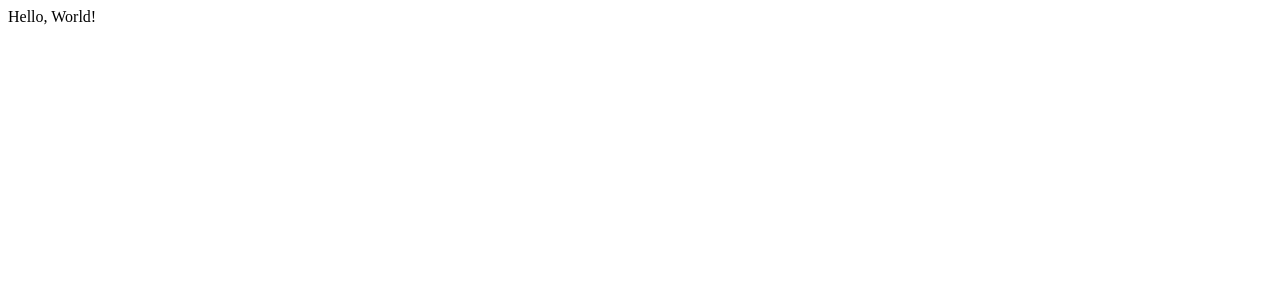
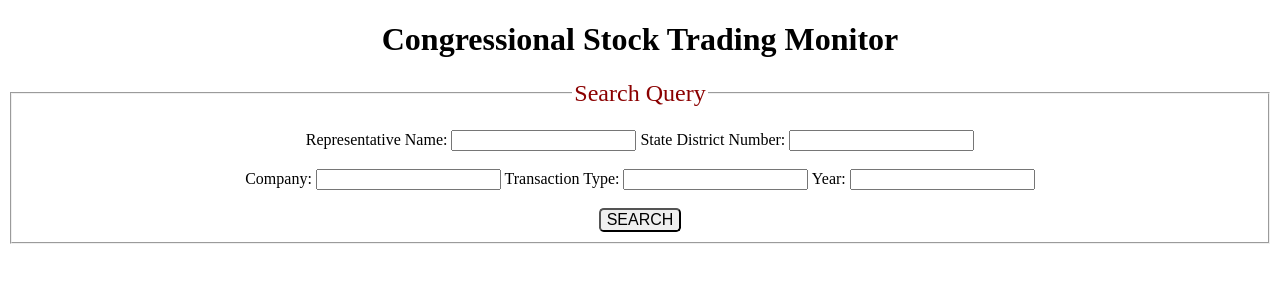
Before and after one commit to Tomyao991203/congressional-stock-trading-monitor, a Flask app: page / in a window 1280 px wide. Before the commit the part shown is almost empty. Shown: the top 300 px of the page. Run offline with Flask 2, Linux system fonts and the light colour scheme.

Commit message:
added basic html and css

```diff
--- /dev/null
+++ b/static/style.css
@@ -0,0 +1,17 @@
+h1 {
+    text-align: center;
+}
+
+fieldset {
+    text-align: center;
+}
+
+legend {
+    color: darkred;
+    font-size: 1.5rem;
+}
+
+#submitButton {
+    border-radius: 0.3rem;
+    font-size: 1rem;
+}
--- a/templates/index.html
+++ b/templates/index.html
@@ -1,10 +1,38 @@
 <!doctype html>
+<html lang="en">
 
-<html>
 <head>
+	<meta charset="utf-8" />
+    <!-- For responsive page -->
+    <meta name="viewport" content="width=device-width, initial-scale=1.0" />
+    <meta name="description" content="Basic HTML5 Document" />
+    <meta name="keywords" content="HTML5, Responsive" />
+    <link rel="stylesheet" href="/static/style.css" type="text/css" />
 	<title>Congressional Stock Trading Monitor</title>
 </head>
+
 <body>
-	Hello, World!
+	<h1>Congressional Stock Trading Monitor</h1>
+
+    <fieldset>
+        <br>
+        <legend class="title">Search Query</legend>
+        <label>Representative Name: <input id="name" type="text"></label>
+        <label>State District Number: <input id="distrNum" type="text"></label>
+        <br>
+        <br>
+        <label>Company: <input id="company" type="text"></label>
+        <label>Transaction Type: <input id="transType" type="text"></label>
+        <label>Year: <input id="year" type="text"></label>
+        <br>
+        <br>
+        <input id="submitButton" type="submit" value="SEARCH">
+    </fieldset>
+
+    <div>
+
+    </div>
+
 </body>
+
 </html>
```
